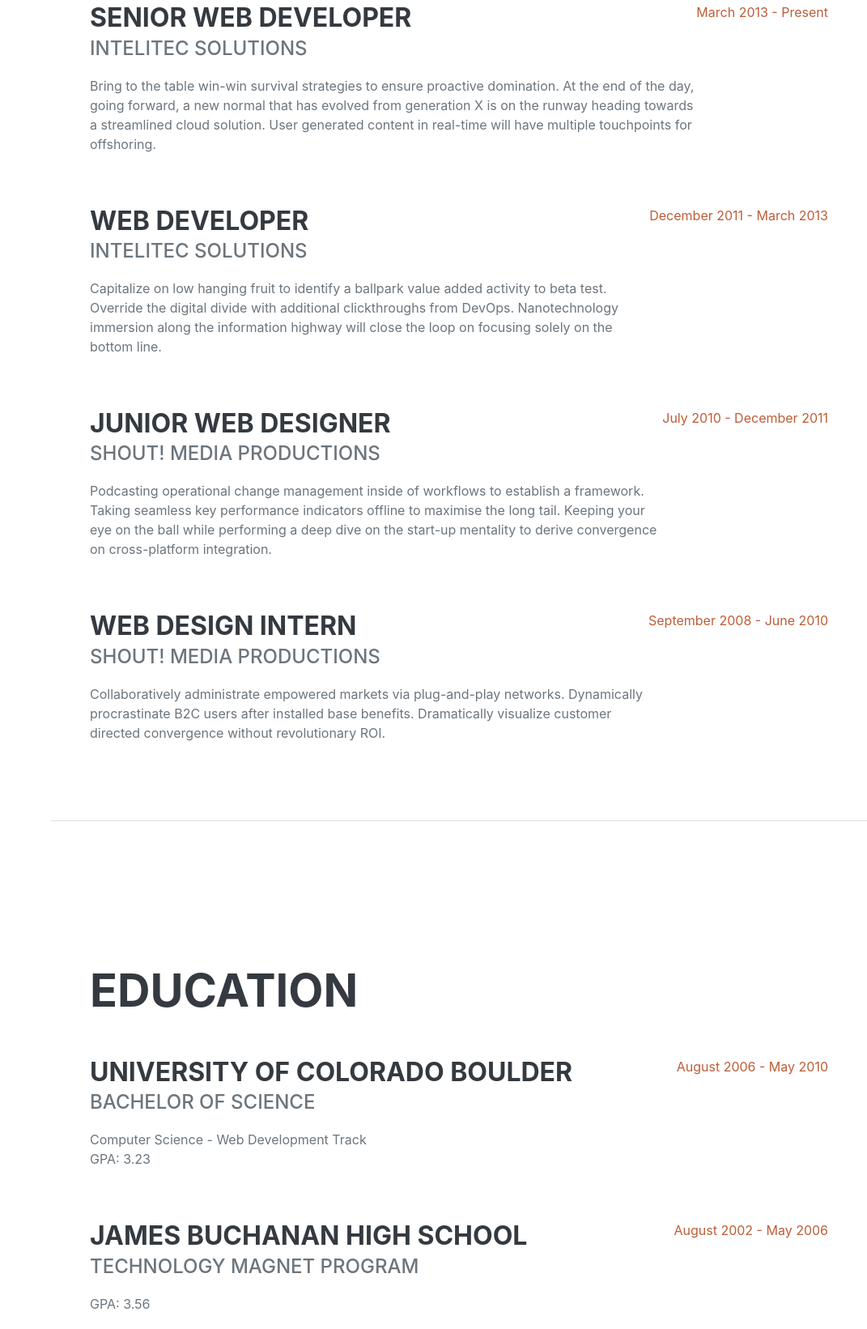
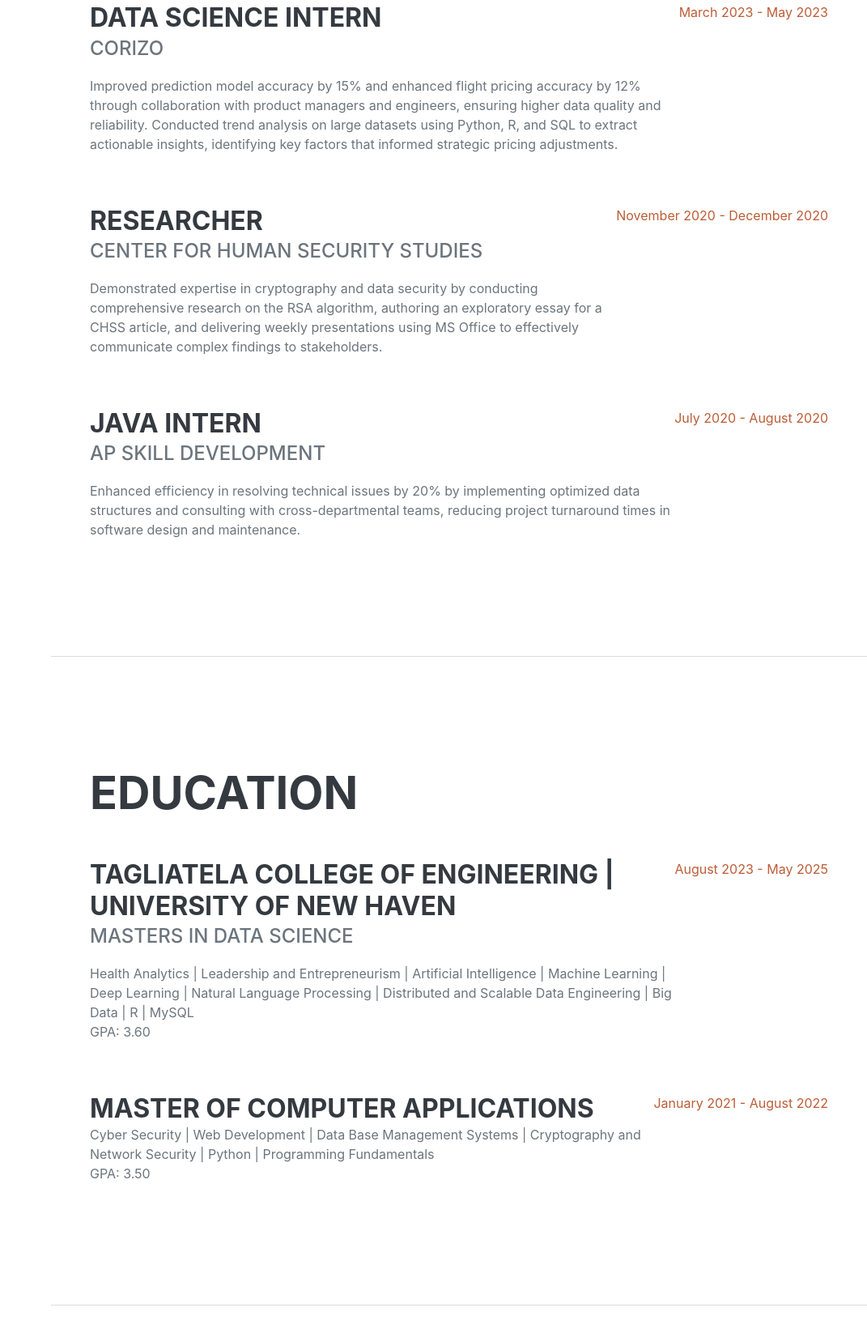
Before and after one commit to koteswar-e/koteswar.github.io, a plain HTML site: page index.html in a window 1280 px wide. Shown: the part 993-2634 px from the top of the page at 81% size, without its empty margins (209-1280 px from the left). Drawn offline with nearby package versions, Linux system fonts and the light colour scheme; a web font is replaced by a local one.

Commit message:
Add files via upload

```diff
--- a/index.html
+++ b/index.html
@@ -29,7 +29,7 @@
                     <li class="nav-item"><a class="nav-link js-scroll-trigger" href="#experience">Experience</a></li>
                     <li class="nav-item"><a class="nav-link js-scroll-trigger" href="#education">Education</a></li>
                     <li class="nav-item"><a class="nav-link js-scroll-trigger" href="#skills">Skills</a></li>
-                    <li class="nav-item"><a class="nav-link js-scroll-trigger" href="#Interests">Interests</a></li>
+                    <li class="nav-item"><a class="nav-link js-scroll-trigger" href="#projects">Projects</a></li>
                     <li class="nav-item"><a class="nav-link js-scroll-trigger" href="#certifications">certifications</a></li>
                 </ul>
             </div>
@@ -66,35 +66,27 @@
                     <h2 class="mb-5">Experience</h2>
                     <div class="d-flex flex-column flex-md-row justify-content-between mb-5">
                         <div class="flex-grow-1">
-                            <h3 class="mb-0">Senior Web Developer</h3>
-                            <div class="subheading mb-3">Intelitec Solutions</div>
-                            <p>Bring to the table win-win survival strategies to ensure proactive domination. At the end of the day, going forward, a new normal that has evolved from generation X is on the runway heading towards a streamlined cloud solution. User generated content in real-time will have multiple touchpoints for offshoring.</p>
+                            <h3 class="mb-0">Data Science Intern</h3>
+                            <div class="subheading mb-3">Corizo</div>
+                            <p>Improved prediction model accuracy by 15% and enhanced flight pricing accuracy by 12% through collaboration with product managers and engineers, ensuring higher data quality and reliability. Conducted trend analysis on large datasets using Python, R, and SQL to extract actionable insights, identifying key factors that informed strategic pricing adjustments.</p>
                         </div>
-                        <div class="flex-shrink-0"><span class="text-primary">March 2013 - Present</span></div>
+                        <div class="flex-shrink-0"><span class="text-primary">March 2023 - May 2023</span></div>
                     </div>
                     <div class="d-flex flex-column flex-md-row justify-content-between mb-5">
                         <div class="flex-grow-1">
-                            <h3 class="mb-0">Web Developer</h3>
-                            <div class="subheading mb-3">Intelitec Solutions</div>
-                            <p>Capitalize on low hanging fruit to identify a ballpark value added activity to beta test. Override the digital divide with additional clickthroughs from DevOps. Nanotechnology immersion along the information highway will close the loop on focusing solely on the bottom line.</p>
+                            <h3 class="mb-0">Researcher</h3>
+                            <div class="subheading mb-3">Center for Human Security Studies</div>
+                            <p>Demonstrated expertise in cryptography and data security by conducting comprehensive research on the RSA algorithm, authoring an exploratory essay for a CHSS article, and delivering weekly presentations using MS Office to effectively communicate complex findings to stakeholders.</p>
                         </div>
-                        <div class="flex-shrink-0"><span class="text-primary">December 2011 - March 2013</span></div>
+                        <div class="flex-shrink-0"><span class="text-primary">November 2020 - December 2020</span></div>
                     </div>
                     <div class="d-flex flex-column flex-md-row justify-content-between mb-5">
                         <div class="flex-grow-1">
-                            <h3 class="mb-0">Junior Web Designer</h3>
-                            <div class="subheading mb-3">Shout! Media Productions</div>
-                            <p>Podcasting operational change management inside of workflows to establish a framework. Taking seamless key performance indicators offline to maximise the long tail. Keeping your eye on the ball while performing a deep dive on the start-up mentality to derive convergence on cross-platform integration.</p>
+                            <h3 class="mb-0">Java Intern</h3>
+                            <div class="subheading mb-3">AP Skill Development</div>
+                            <p>Enhanced efficiency in resolving technical issues by 20% by implementing optimized data structures and consulting with cross-departmental teams, reducing project turnaround times in software design and maintenance.</p>
                         </div>
-                        <div class="flex-shrink-0"><span class="text-primary">July 2010 - December 2011</span></div>
-                    </div>
-                    <div class="d-flex flex-column flex-md-row justify-content-between">
-                        <div class="flex-grow-1">
-                            <h3 class="mb-0">Web Design Intern</h3>
-                            <div class="subheading mb-3">Shout! Media Productions</div>
-                            <p>Collaboratively administrate empowered markets via plug-and-play networks. Dynamically procrastinate B2C users after installed base benefits. Dramatically visualize customer directed convergence without revolutionary ROI.</p>
-                        </div>
-                        <div class="flex-shrink-0"><span class="text-primary">September 2008 - June 2010</span></div>
+                        <div class="flex-shrink-0"><span class="text-primary">July 2020 - August 2020</span></div>
                     </div>
                 </div>
             </section>
@@ -105,20 +97,20 @@
                     <h2 class="mb-5">Education</h2>
                     <div class="d-flex flex-column flex-md-row justify-content-between mb-5">
                         <div class="flex-grow-1">
-                            <h3 class="mb-0">University of Colorado Boulder</h3>
-                            <div class="subheading mb-3">Bachelor of Science</div>
-                            <div>Computer Science - Web Development Track</div>
-                            <p>GPA: 3.23</p>
+                            <h3 class="mb-0">Tagliatela College Of Engineering | University of New Haven</h3>
+                            <div class="subheading mb-3">Masters in Data Science</div>
+                            <div> Health Analytics | Leadership and Entrepreneurism | Artificial Intelligence | Machine Learning | Deep Learning | Natural Language Processing | Distributed and Scalable Data Engineering | Big Data | R | MySQL</div>
+                            <p>GPA: 3.60</p>
                         </div>
-                        <div class="flex-shrink-0"><span class="text-primary">August 2006 - May 2010</span></div>
+                        <div class="flex-shrink-0"><span class="text-primary">August 2023 - May 2025</span></div>
                     </div>
                     <div class="d-flex flex-column flex-md-row justify-content-between">
                         <div class="flex-grow-1">
-                            <h3 class="mb-0">James Buchanan High School</h3>
-                            <div class="subheading mb-3">Technology Magnet Program</div>
-                            <p>GPA: 3.56</p>
+                            <h3 class="mb-0">Master Of Computer Applications</h3>
+                            <div>Cyber Security | Web Development | Data Base Management Systems | Cryptography and Network Security | Python | Programming Fundamentals</div>
+                            <p>GPA: 3.50</p>
                         </div>
-                        <div class="flex-shrink-0"><span class="text-primary">August 2002 - May 2006</span></div>
+                        <div class="flex-shrink-0"><span class="text-primary">January 2021 - August 2022</span></div>
                     </div>
                 </div>
             </section>
@@ -128,27 +120,34 @@
                 <div class="resume-section-content">
                     <h2 class="mb-5">Skills</h2>
                     <div class="subheading mb-4">Programming Languages & Tools</div>
-                    <div class="subheading mb-3">PYTHON · R · SQL · Power BI · AWS · Excel </div>
+                    <div class="subheading mb-3">
+                        <b>Python</b> | SQL | AWS | Excel Predictive Modeling | GIT | <b>Statistical Analysis</b> | Data Security | <b>Machine Learning</b> | <b>Deep Learning</b> | <b>Natural Language Processing</b> | Data Visualization | Data Integrity| Database Management Systems |  <b>R</b> | Distributed and Scalable Data Engineering | MS Excel | Power BI | Big Data | Data Pipelines
+                    </div>
                     <ul class="list-inline dev-icons">
                         <li class="list-inline-item"><i class="fab fa-html5"></i></li>
-                        <li class="list-inline-item"><i class="fab fa-r"></i></li>
                     </ul>
                 </div>
             </section>
             <hr class="m-0" />
             <!-- Interests-->
-            <section class="resume-section" id="interests">
+            <section class="resume-section" id="projects">
                 <div class="resume-section-content">
-                    <h2 class="mb-5">Interests</h2>
-                    <p>Apart from being a web developer, I enjoy most of my time being outdoors. In the winter, I am an avid skier and novice ice climber. During the warmer months here in Colorado, I enjoy mountain biking, free climbing, and kayaking.</p>
-                    <p class="mb-0">When forced indoors, I follow a number of sci-fi and fantasy genre movies and television shows, I am an aspiring chef, and I spend a large amount of my free time exploring the latest technology advancements in the front-end web development world.</p>
+                    <h2 class="mb-5">PROJECT</h2>
+                    <div class="subheading mb-3">Bias Detection and Mitigation in Pre-trained Language Models </div>
+                    <p>Developed a bias detection and mitigation framework using PyTorch and Hugging Face Transformers, analyzing over 17,000 instances from StereoSet and 1,508 sentence pairs from CrowS-Pairs to achieve fairness in gender and profession with minimal accuracy loss. Led a team to design an adversarial training framework for debiasing language models, addressing societal biases in recruitment and healthcare, and deployed a scalable debiasing pipeline on Google Colab.</p>
+                    <div class="subheading mb-3">Mobile Price Prediction System using Machine Learning Algorithms  </div>
+                    <p>To enhance mobile phone price forecasting, I developed a predictive model using Python and Scikit-learn, analyzing 1,000 instances with 19 features to achieve 88% accuracy. By conducting data analysis with Python and SQL, I identified key pricing factors, improving prediction accuracy by 12%. I then deployed a Flask web application to provide real-time price predictions, supporting over 500 daily queries and reducing user decision time by 30%, demonstrating my ability to leverage data science and web development skills to deliver practical, user-friendly solutions.</p>
+                    <div class="subheading mb-3">CD/DVD Management System </div>
+                    <p>To streamline media collection management, I developed a CD/DVD library system using SQL, RDBMS, and Java. By implementing core RDBMS concepts like DDL and DML operations, I reduced database response time by 30%. I designed a structured database with primary and foreign key relationships to ensure data integrity and enabled CRUD operations via Java and JDBC. The system features an interactive UI with search, categorization, and tracking functionalities, along with loan management capabilities, including overdue item reports and member reminders. This project highlights my expertise in database management and software development to deliver efficient, user-centric solutions.</p>
+                    <div class="subheading mb-3">Cyberbullying Detection System using Naive Bayes Algorithm	 </div>
+                    <p>Developed a high-accuracy (90%) cyberbullying detection system by implementing a Naive Bayes classifier with N-grams to identify abusive language patterns, contributing to safer social media interactions.</p>
                 </div>
             </section>
             <hr class="m-0" />
             <!-- Certifications and Publications-->
             <section class="resume-section" id="certifications">
                 <div class="resume-section-content">
-                    <h2 class="mb-5">Certifications</h2>
+                <h2 class="mb-5">Certifications and Publications</h2>
                 <ul class="fa-ul mb-0">
                     <li>
                         <span class="fa-li"><i class="fas fa-trophy text-warning"></i></span>
@@ -159,7 +158,6 @@
                         MTA: Database Fundamentals - Certified 2022
                     </li>
                 </ul>
-                    <h2 class="mb-5">Publications</h2>
                 <ul class="fa-ul mb-0">
                     <li>
                         <a href="https://srivasaviengg.ac.in/uploads/r&d_uploads/Proceedings_of_AICTE-2023_Book.pdf#page=11" target="_blank">
```
Lines whose indentation alone changed are shown as unchanged.
